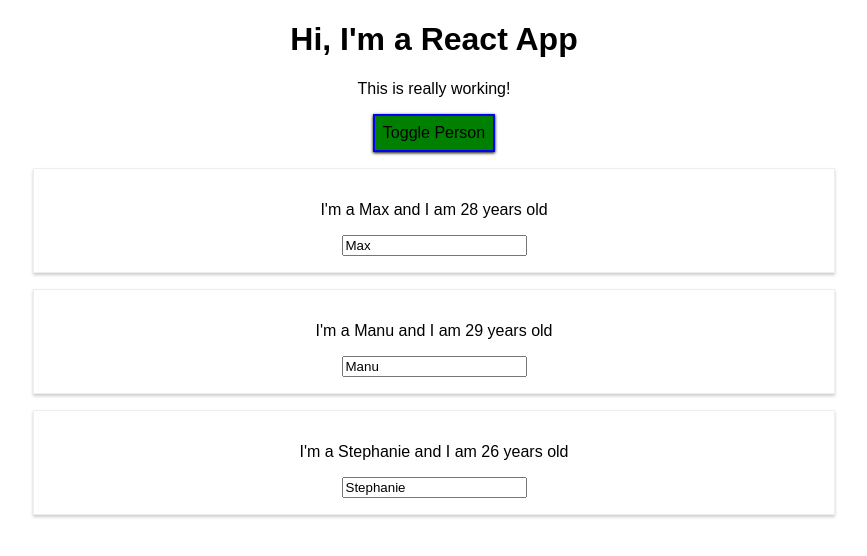
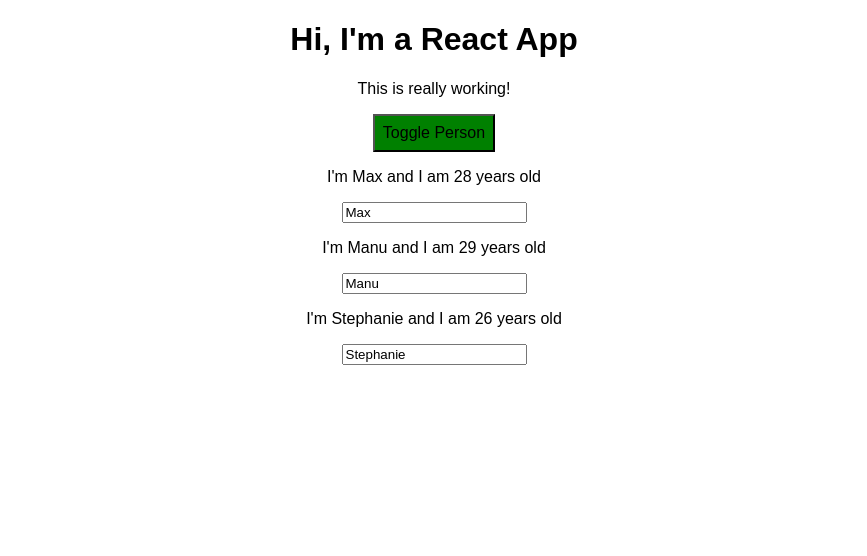
Before and after one commit to kindeme/reactguide, a React (Create React App) app in the folder react-complete-guide/: page / in a window 1280 px wide. Both pictures are taken after a click on the button "Toggle Person". Shown: the top 556 px of the page, without its empty margins (206-1073 px from the left). Built offline with nearby package versions, Linux system fonts and the light colour scheme.

Commit message:
styled Component

```diff
--- a/react-complete-guide/src/App.js
+++ b/react-complete-guide/src/App.js
@@ -1,7 +1,19 @@
 import React, { Component } from "react";
 import "./App.css";
 import Person from "./Person/Person";
+import styled from "styled-components";
 import "./Person/Person.css";
+
+const StyleButton = styled.button`
+      background-color: green;
+      font: inherit;
+      color:white
+      border: 1px solid blue;
+      padding: 8px;
+      cursor: pointer;
+      &:hover: {
+        background-color: lightgreen;
+        color: black;`;
 
 class App extends Component {
   state = {
@@ -82,11 +94,11 @@
           })}
         </div>
       );
-      style.backgroundColor = "green";
-      style[":hover"] = {
-        backgroundColor: "salmon",
-        color: "black",
-      };
+      // style.backgroundColor = "green";
+      // style[":hover"] = {
+      //   backgroundColor: "salmon",
+      //   color: "black",
+      // };
     }
     let classes = [];
 
@@ -100,9 +112,9 @@
       <div className="App">
         <h1> Hi, I'm a React App</h1>
         <p className={classes.join(" ")}>This is really working!</p>
-        <button style={style} onClick={this.togglePersonHandler}>
+        <StyleButton onClick={this.togglePersonHandler}>
           Toggle Person
-        </button>
+        </StyleButton>
         {persons}
       </div>
     );
--- a/react-complete-guide/src/Person/Person.js
+++ b/react-complete-guide/src/Person/Person.js
@@ -1,4 +1,5 @@
 import React from "react";
+import styled from "styled-components";
 
 const person = (props) => {
   const style = {
@@ -6,14 +7,29 @@
       width: "450px",
     },
   };
+
+  const StyleDiv = styled.div`
+   width: 60%;
+  margin: 16px auto;
+  border: 1px solid #eee;
+  box-shadow: 0 2px 3px #ccc;
+  padding: 16px;
+  text-align: center;
+
+  @media (min-width:500px)": {
+      width: "450px";
+    }
+  `;
   return (
-    <div className="Person" style={style}>
+    // <div className="Person" style={style}>
+    <StyleDiv>
       <p onClick={props.click}>
-        I'm a {props.name} and I am {props.age} years old
+        {" "}
+        I'm {props.name} and I am {props.age} years old
       </p>
       <p>{props.children}</p>
       <input type="text" onChange={props.changed} value={props.name} />
-    </div>
+    </StyleDiv>
   );
 };
 
```
